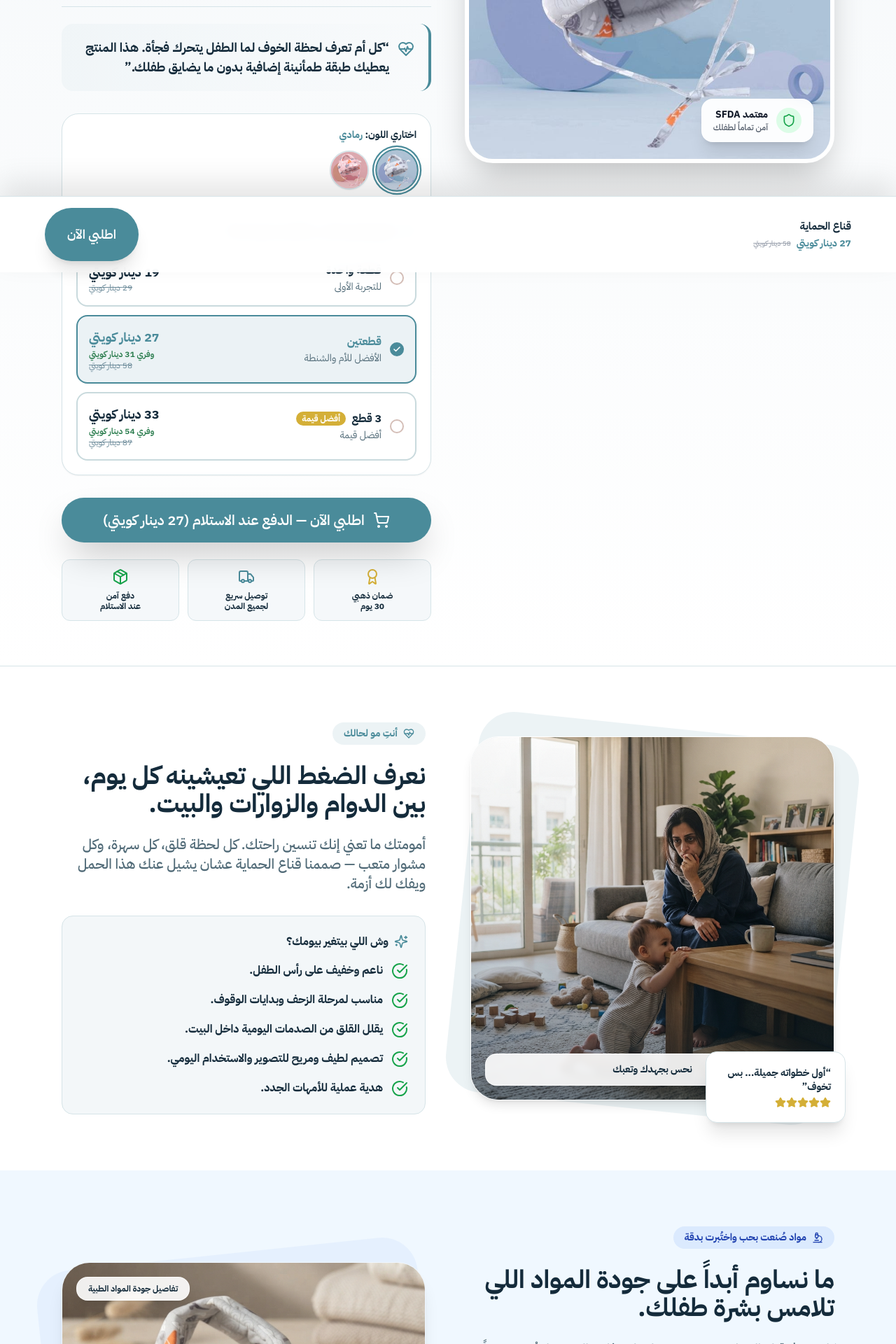
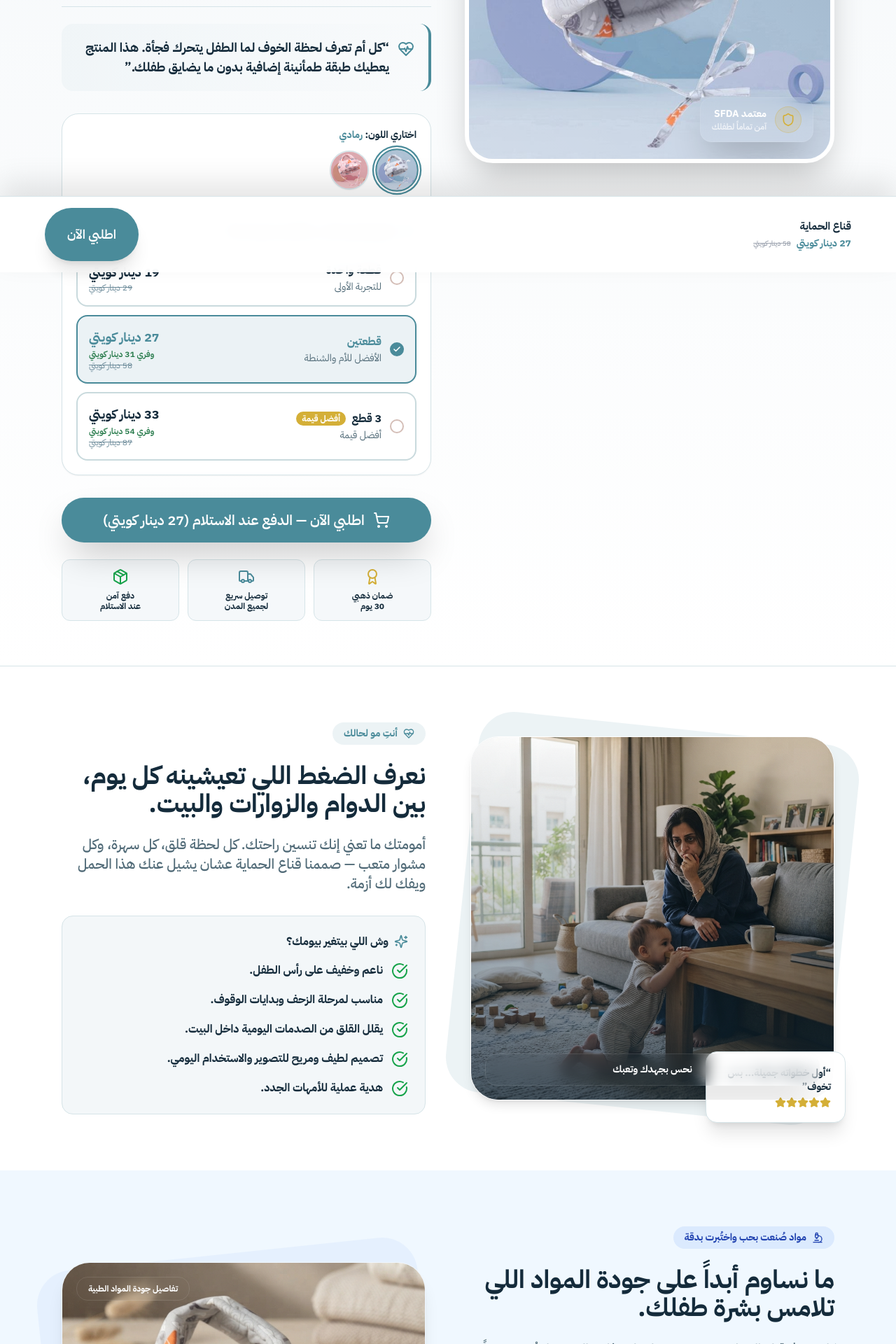
Before and after one commit to abdeazaariyn-eng/cursor, a Next.js app in the folder frontend/: page /products/baby-head-protection-mask in a window 1280 px wide. Shown: the part 520-2440 px from the top of the page at 70% size. Built offline with nearby package versions, Linux system fonts and the light colour scheme; no server answers.

Commit message:
fix: ensure placeholder content is hidden when section images load

```diff
--- a/frontend/app/products/[slug]/ProductPageClient.tsx
+++ b/frontend/app/products/[slug]/ProductPageClient.tsx
@@ -123,20 +123,21 @@
                 sizes="(max-width: 1024px) 100vw, 50vw"
                 priority
               />
+              <div className="absolute inset-0 bg-gradient-to-tr from-white/15 via-transparent to-[#142B3B]/10" />
               {/* Badge */}
-              <div className="absolute top-6 end-6">
+              <div className="absolute top-6 end-6 z-20">
                 <Badge variant="primary" className="shadow-lg text-sm px-5 py-2 font-bold">
                   {product.badge}
                 </Badge>
               </div>
               {/* SFDA floating label */}
-              <div className="absolute bottom-6 start-6 bg-white/95 backdrop-blur-sm px-4 py-3 rounded-2xl shadow-xl flex items-center gap-3 border border-white/50">
-                <div className="bg-green-100 p-2 rounded-full">
-                  <Shield className="w-5 h-5 text-green-600" />
+              <div className="absolute bottom-6 start-6 z-20 bg-[#142B3B]/88 backdrop-blur-md px-4 py-3 rounded-2xl shadow-2xl flex items-center gap-3 border border-white/10 max-w-[260px]">
+                <div className="bg-[#D4AF37]/15 p-2 rounded-full border border-[#D4AF37]/30">
+                  <Shield className="w-5 h-5 text-[#D4AF37]" />
                 </div>
                 <div>
-                  <span className="block text-sm font-extrabold text-gray-900">معتمد SFDA</span>
-                  <span className="block text-xs font-medium text-gray-600">آمن تماماً لطفلك</span>
+                  <span className="block text-sm font-extrabold text-white">معتمد SFDA</span>
+                  <span className="block text-xs font-medium text-white/80">آمن تماماً لطفلك</span>
                 </div>
               </div>
             </div>
@@ -288,17 +289,17 @@
                       className="object-cover"
                       sizes="(max-width: 768px) 100vw, 50vw"
                     />
-                    <div className="absolute inset-0 bg-gradient-to-t from-[#142B3B]/50 via-[#142B3B]/10 to-white/10" />
-                    <div className="absolute bottom-5 inset-x-5 rounded-2xl bg-white/90 backdrop-blur-sm px-4 py-3 border border-white/60 shadow-lg">
-                      <p className="text-sm font-bold text-[#142B3B] text-center">نحس بجهدك وتعبك</p>
+                    <div className="absolute inset-0 bg-gradient-to-t from-[#142B3B]/70 via-[#142B3B]/25 to-white/5" />
+                    <div className="absolute bottom-5 inset-x-5 z-20 rounded-2xl bg-[#142B3B]/88 backdrop-blur-md px-4 py-3 border border-white/10 shadow-2xl">
+                      <p className="text-sm font-bold text-white text-center">نحس بجهدك وتعبك</p>
                     </div>
                   </>
                 ) : (
-                  <>
+                  <div className="flex h-full flex-col items-center justify-center w-full">
                     <div className="text-7xl mb-4">🥺</div>
                     <p className="text-[#4A8B9A] font-bold text-center">[صورة تعبيرية لأم مرهقة أو قلقة]</p>
                     <p className="text-sm text-[#506A77] mt-2 text-center">نحس بجهدك وتعبك</p>
-                  </>
+                  </div>
                 )}
               </div>
               <div className="absolute -bottom-8 -right-4 bg-white p-5 rounded-2xl shadow-xl border border-[#D6E4E8] max-w-[200px] z-10">
@@ -411,21 +412,19 @@
                       className="object-cover"
                       sizes="(max-width: 768px) 100vw, 50vw"
                     />
-                    <div className="absolute inset-0 bg-gradient-to-t from-[#142B3B]/45 via-transparent to-white/15" />
-                    <div className="absolute top-5 left-5 rounded-2xl bg-white/90 backdrop-blur-sm px-4 py-2 border border-white/60 shadow-lg">
-                      <p className="text-xs font-bold text-[#142B3B]">تفاصيل جودة المواد الطبية</p>
+                    <div className="absolute inset-0 bg-gradient-to-t from-[#142B3B]/55 via-transparent to-white/10" />
+                    <div className="absolute top-5 left-5 z-20 rounded-2xl bg-[#142B3B]/88 backdrop-blur-md px-4 py-2 border border-white/10 shadow-2xl max-w-[220px]">
+                      <p className="text-xs font-bold text-white">تفاصيل جودة المواد الطبية</p>
                     </div>
                   </>
                 ) : (
-                  <>
+                  <div className="flex h-full flex-col items-center justify-center w-full">
                     <div className="text-7xl mb-4">🔬</div>
                     <p className="text-blue-800 font-bold text-center text-sm">
                       [صورة مقربة (Macro) للمادة أو النسيج الطبي]
                     </p>
                     <p className="text-xs text-[#506A77] mt-2 text-center">تفاصيل جودة المواد الطبية</p>
-                  </>
-                )}
-                <div className="mt-6 grid grid-cols-2 gap-3 w-full relative z-10 self-stretch">
+                    <div className="mt-6 grid grid-cols-2 gap-3 w-full">
                       <div className="bg-green-50 rounded-xl p-3 text-center">
                         <p className="text-green-700 font-extrabold text-xl">100%</p>
                         <p className="text-green-600 text-xs font-semibold">BPA-Free</p>
@@ -435,6 +434,8 @@
                         <p className="text-blue-600 text-xs font-semibold">اختبار جودة</p>
                       </div>
                     </div>
+                  </div>
+                )}
               </div>
             </div>
           </div>
@@ -460,8 +461,8 @@
                       className="object-cover"
                       sizes="(max-width: 768px) 100vw, 50vw"
                     />
-                    <div className="absolute inset-0 bg-gradient-to-t from-[#142B3B]/65 via-[#142B3B]/20 to-transparent" />
-                    <div className="absolute top-5 left-5 rounded-2xl bg-[#142B3B]/75 px-4 py-2 border border-white/10 shadow-lg backdrop-blur-sm">
+                    <div className="absolute inset-0 bg-gradient-to-t from-[#142B3B]/75 via-[#142B3B]/25 to-transparent" />
+                    <div className="absolute top-5 left-5 z-20 rounded-2xl bg-[#142B3B]/85 px-4 py-2 border border-white/10 shadow-2xl backdrop-blur-md">
                       <p className="text-xs font-bold text-white">اختيار مدروس ومعايير موثوقة</p>
                     </div>
                   </>
@@ -610,9 +611,9 @@
                       className="object-cover"
                       sizes="(max-width: 768px) 100vw, 50vw"
                     />
-                    <div className="absolute inset-0 bg-gradient-to-t from-[#142B3B]/45 via-transparent to-white/10" />
-                    <div className="absolute top-5 left-5 rounded-2xl bg-white/90 backdrop-blur-sm px-4 py-2 border border-white/60 shadow-lg">
-                      <p className="text-xs font-bold text-[#142B3B]">الطمأنينة لها شكل</p>
+                    <div className="absolute inset-0 bg-gradient-to-t from-[#142B3B]/60 via-transparent to-white/5" />
+                    <div className="absolute top-5 left-5 z-20 rounded-2xl bg-[#142B3B]/88 backdrop-blur-md px-4 py-2 border border-white/10 shadow-2xl">
+                      <p className="text-xs font-bold text-white">الطمأنينة لها شكل</p>
                     </div>
                   </>
                 ) : (
```
Lines whose indentation alone changed are shown as unchanged.
